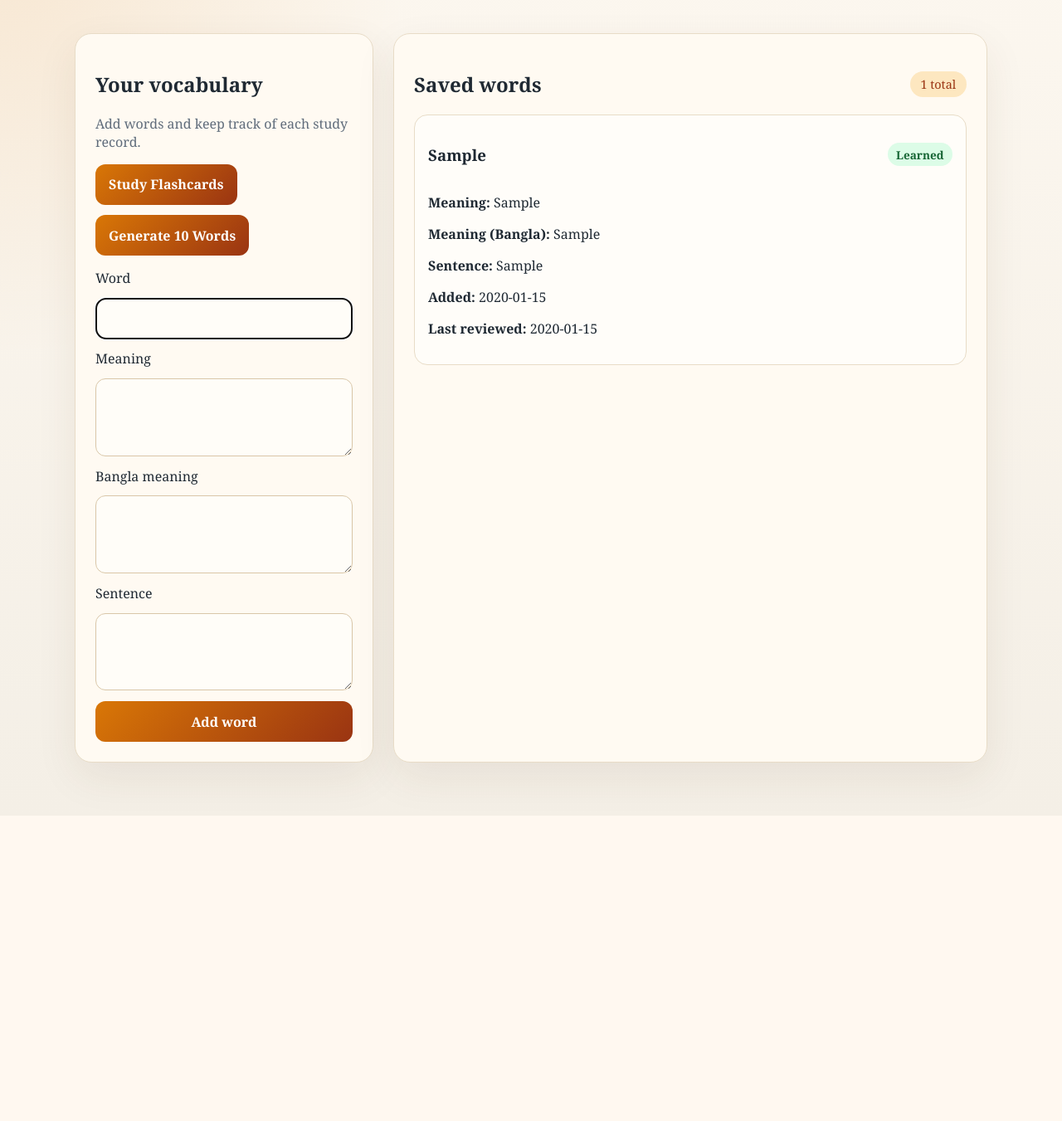
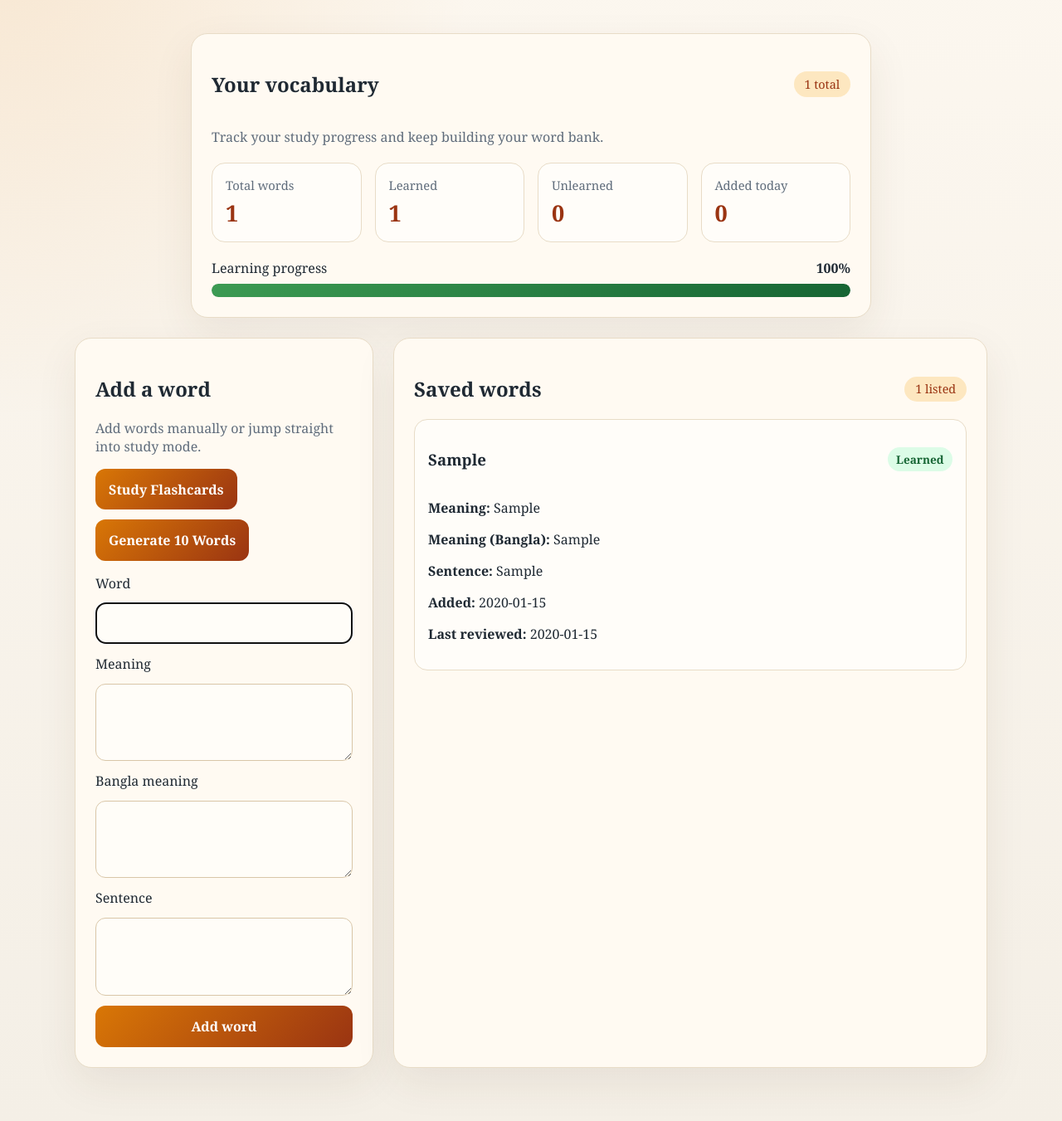
Before and after one commit to Faez0809/vflash.ai, a Flask app: page /dashboard in a window 1280 px wide. Shown: the part 66-1417 px from the top of the page at 83% size. Before the commit the page ends 1034 px from the top, so only its background shows below. Run offline with Flask 3, Linux system fonts and the light colour scheme; a user stored in the database is signed in; tables that the repository leaves empty hold one stand-in row (values such as "Sample post").

Commit message:
feat: add dashboard statistics and progress bar

```diff
--- a/app.py
+++ b/app.py
@@ -156,7 +156,30 @@ def dashboard():
         .order_by(UserWord.added_date.desc(), Word.word.asc())
         .all()
     )
-    return render_template("dashboard.html", user_words=user_words)
+    total_words = UserWord.query.filter_by(user_id=current_user.id).count()
+    learned_words = UserWord.query.filter_by(
+        user_id=current_user.id,
+        learned=True,
+    ).count()
+    unlearned_words = UserWord.query.filter_by(
+        user_id=current_user.id,
+        learned=False,
+    ).count()
+    words_added_today = UserWord.query.filter_by(
+        user_id=current_user.id,
+        added_date=date.today(),
+    ).count()
+    progress_percentage = round((learned_words / total_words) * 100) if total_words else 0
+
+    return render_template(
+        "dashboard.html",
+        user_words=user_words,
+        total_words=total_words,
+        learned_words=learned_words,
+        unlearned_words=unlearned_words,
+        words_added_today=words_added_today,
+        progress_percentage=progress_percentage,
+    )
 
 
 @app.route("/generate-words", methods=["POST"])
--- a/static/style.css
+++ b/static/style.css
@@ -96,6 +96,72 @@ a {
     display: grid;
     grid-template-columns: minmax(280px, 360px) 1fr;
     gap: 1.5rem;
+}
+
+.dashboard-shell {
+    width: min(1100px, 100%);
+    margin: 0 auto;
+    display: grid;
+    gap: 1.5rem;
+}
+
+.dashboard-summary {
+    max-width: 820px;
+    margin: 0 auto;
+    width: 100%;
+}
+
+.stats-grid {
+    display: grid;
+    grid-template-columns: repeat(4, minmax(0, 1fr));
+    gap: 1rem;
+    margin-top: 1.25rem;
+}
+
+.stat-card {
+    padding: 1rem;
+    border: 1px solid var(--line);
+    border-radius: 16px;
+    background: #fffdf9;
+}
+
+.stat-label {
+    display: block;
+    color: var(--muted);
+    font-size: 0.92rem;
+    margin-bottom: 0.35rem;
+}
+
+.stat-value {
+    font-size: 1.7rem;
+    color: var(--accent-dark);
+}
+
+.progress-wrap {
+    margin-top: 1.25rem;
+}
+
+.progress-meta {
+    display: flex;
+    align-items: center;
+    justify-content: space-between;
+    gap: 1rem;
+    margin-bottom: 0.5rem;
+    color: var(--ink);
+}
+
+.progress-bar {
+    width: 100%;
+    height: 16px;
+    border-radius: 999px;
+    background: #ddd8cf;
+    overflow: hidden;
+}
+
+.progress-fill {
+    height: 100%;
+    border-radius: inherit;
+    background: linear-gradient(135deg, #3c9b53 0%, #166534 100%);
 }
 
 .panel {
@@ -364,6 +430,10 @@ button {
         grid-template-columns: 1fr;
     }
 
+    .stats-grid {
+        grid-template-columns: repeat(2, minmax(0, 1fr));
+    }
+
     .nav-shell,
     .nav-links,
     .panel-heading,
--- a/templates/dashboard.html
+++ b/templates/dashboard.html
@@ -3,10 +3,46 @@
 {% block title %}Dashboard | VocabAI{% endblock %}
 
 {% block content %}
+<section class="dashboard-shell">
+    <div class="panel dashboard-summary">
+        <div class="panel-heading">
+            <h1>Your vocabulary</h1>
+            <span class="badge">{{ total_words }} total</span>
+        </div>
+        <p class="muted">Track your study progress and keep building your word bank.</p>
+        <div class="stats-grid">
+            <article class="stat-card">
+                <span class="stat-label">Total words</span>
+                <strong class="stat-value">{{ total_words }}</strong>
+            </article>
+            <article class="stat-card">
+                <span class="stat-label">Learned</span>
+                <strong class="stat-value">{{ learned_words }}</strong>
+            </article>
+            <article class="stat-card">
+                <span class="stat-label">Unlearned</span>
+                <strong class="stat-value">{{ unlearned_words }}</strong>
+            </article>
+            <article class="stat-card">
+                <span class="stat-label">Added today</span>
+                <strong class="stat-value">{{ words_added_today }}</strong>
+            </article>
+        </div>
+        <div class="progress-wrap">
+            <div class="progress-meta">
+                <span>Learning progress</span>
+                <strong>{{ progress_percentage }}%</strong>
+            </div>
+            <div class="progress-bar" aria-label="Learning progress">
+                <div class="progress-fill" style="width: {{ progress_percentage }}%;"></div>
+            </div>
+        </div>
+    </div>
+
     <section class="dashboard-grid">
         <div class="panel">
-        <h1>Your vocabulary</h1>
-        <p class="muted">Add words and keep track of each study record.</p>
+            <h2>Add a word</h2>
+            <p class="muted">Add words manually or jump straight into study mode.</p>
             <div class="dashboard-actions">
                 <a class="button-link" href="{{ url_for('flashcards') }}">Study Flashcards</a>
                 <form method="post" action="{{ url_for('generate_words') }}">
@@ -33,7 +69,7 @@
         <div class="panel">
             <div class="panel-heading">
                 <h2>Saved words</h2>
-            <span class="badge">{{ user_words|length }} total</span>
+                <span class="badge">{{ user_words|length }} listed</span>
             </div>
 
             {% if user_words %}
@@ -59,4 +95,5 @@
             {% endif %}
         </div>
     </section>
+</section>
 {% endblock %}
```
Lines whose indentation alone changed are shown as unchanged.
